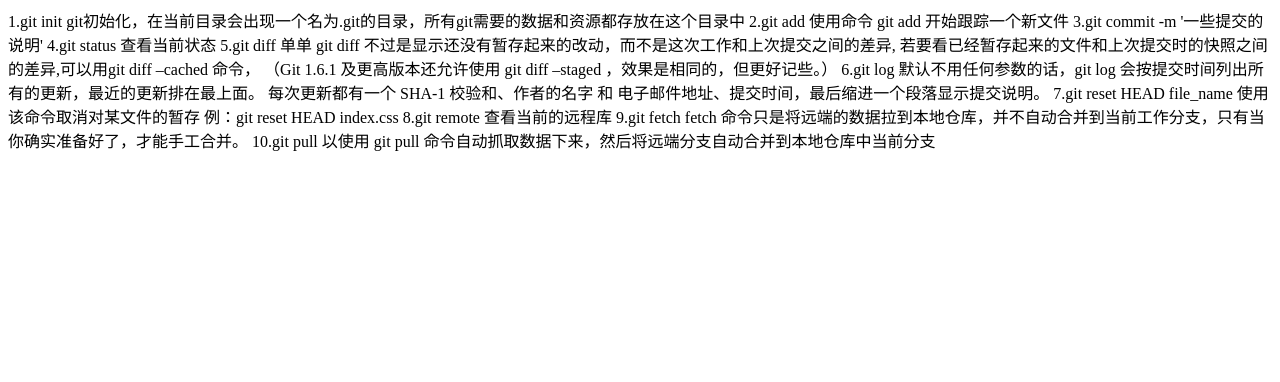
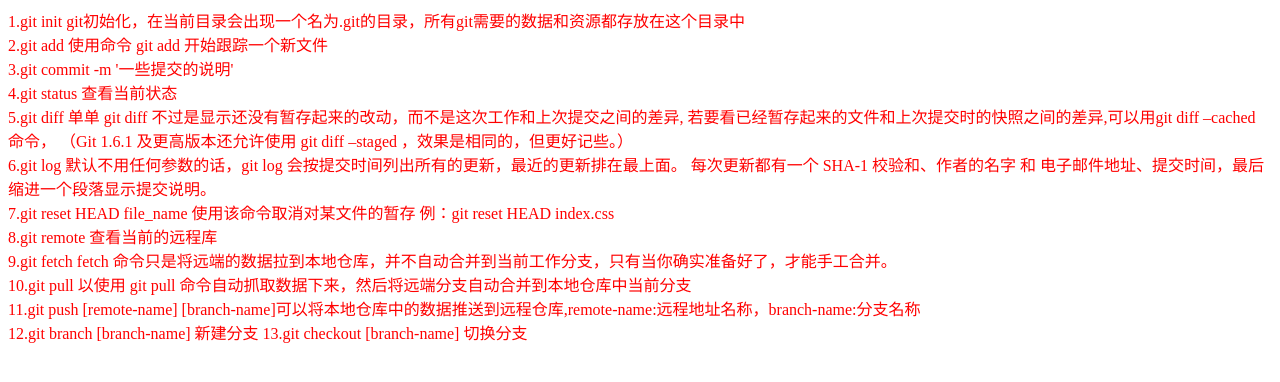
Before and after one commit to TronSun/git-practise, a plain HTML site: page index.html in a window 1280 px wide. Drawn offline with Linux system fonts and the light colour scheme.

Commit message:
'分支'

```diff
--- a/index.css
+++ b/index.css
@@ -1,3 +1,3 @@
-.div{
+div{
     color: #f00;
 }
--- a/index.html
+++ b/index.html
@@ -6,21 +6,24 @@
     <link rel="stylesheet" href="index.css"/>
 </head>
 <body>
-    <div>
-        1.git init git初始化，在当前目录会出现一个名为.git的目录，所有git需要的数据和资源都存放在这个目录中
-        2.git add 使用命令 git add 开始跟踪一个新文件
-        3.git commit -m '一些提交的说明'
-        4.git status 查看当前状态
-        5.git diff 单单 git diff 不过是显示还没有暂存起来的改动，而不是这次工作和上次提交之间的差异,
-            若要看已经暂存起来的文件和上次提交时的快照之间的差异,可以用git diff –cached 命令，
-            （Git 1.6.1 及更高版本还允许使用 git diff –staged ，效果是相同的，但更好记些。）
-        6.git log 默认不用任何参数的话，git log 会按提交时间列出所有的更新，最近的更新排在最上面。
-            每次更新都有一个 SHA-1 校验和、作者的名字 和 电子邮件地址、提交时间，最后缩进一个段落显示提交说明。
-        7.git reset HEAD file_name 使用该命令取消对某文件的暂存 例：git reset HEAD index.css
-        8.git remote 查看当前的远程库
-        9.git fetch fetch 命令只是将远端的数据拉到本地仓库，并不自动合并到当前工作分支，只有当你确实准备好了，才能手工合并。
-        10.git pull 以使用 git pull 命令自动抓取数据下来，然后将远端分支自动合并到本地仓库中当前分支
+<div>
+    1.git init git初始化，在当前目录会出现一个名为.git的目录，所有git需要的数据和资源都存放在这个目录中<br/>
+    2.git add 使用命令 git add 开始跟踪一个新文件<br/>
+    3.git commit -m '一些提交的说明'<br/>
+    4.git status 查看当前状态<br/>
+    5.git diff 单单 git diff 不过是显示还没有暂存起来的改动，而不是这次工作和上次提交之间的差异,
+    若要看已经暂存起来的文件和上次提交时的快照之间的差异,可以用git diff –cached 命令，
+    （Git 1.6.1 及更高版本还允许使用 git diff –staged ，效果是相同的，但更好记些。）<br/>
+    6.git log 默认不用任何参数的话，git log 会按提交时间列出所有的更新，最近的更新排在最上面。
+    每次更新都有一个 SHA-1 校验和、作者的名字 和 电子邮件地址、提交时间，最后缩进一个段落显示提交说明。<br/>
+    7.git reset HEAD file_name 使用该命令取消对某文件的暂存 例：git reset HEAD index.css<br/>
+    8.git remote 查看当前的远程库<br/>
+    9.git fetch fetch 命令只是将远端的数据拉到本地仓库，并不自动合并到当前工作分支，只有当你确实准备好了，才能手工合并。<br/>
+    10.git pull 以使用 git pull 命令自动抓取数据下来，然后将远端分支自动合并到本地仓库中当前分支<br/>
+    11.git push [remote-name] [branch-name]可以将本地仓库中的数据推送到远程仓库,remote-name:远程地址名称，branch-name:分支名称<br/>
+    12.git branch [branch-name] 新建分支
+    13.git checkout [branch-name] 切换分支
 
-    </div>
+</div>
 </body>
 </html>
```
